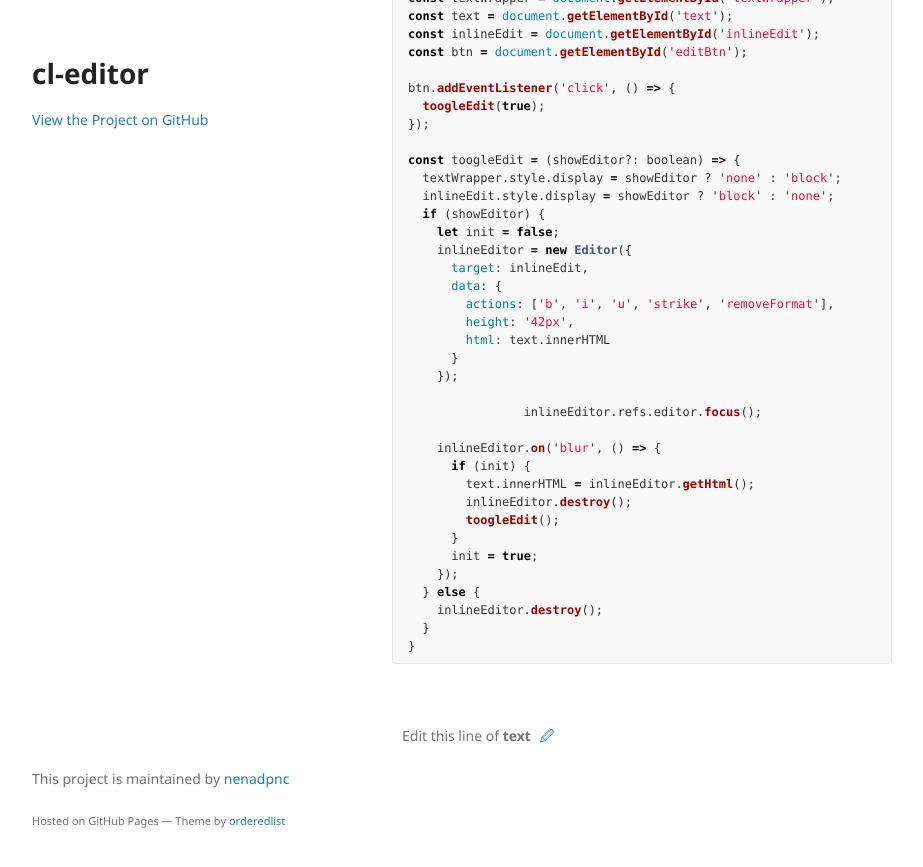
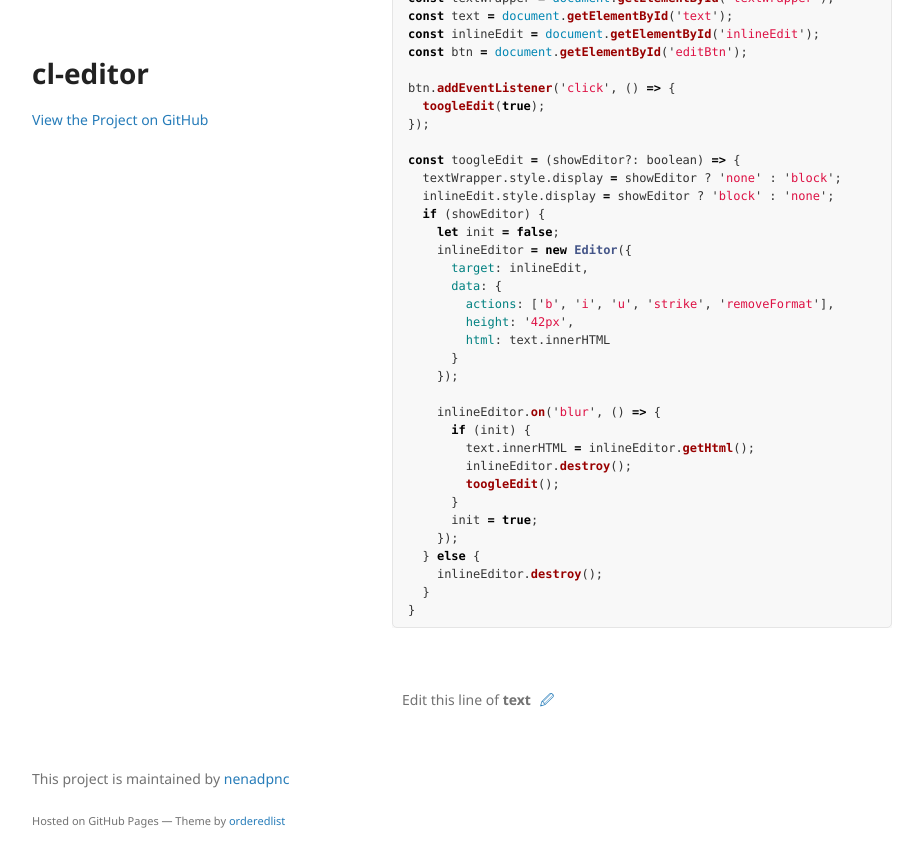
Before and after one commit to nenadpnc/cl-editor, a Jekyll site: the page built from index.md, in a window 1280 px wide and 900 px high, scrolled down 1773 px. Shown: the top 867 px of the window, without its empty margins (178-1101 px from the left). Built offline with Jekyll 4.4.1, drawn with Linux system fonts in a browser that asks for light colours; the repository's description, which GitHub fills in, is left out; our own code applies the rules of GitHub Pages for plain Markdown files.

Commit message:
exemple edit

```diff
--- a/dist/index.dev.js
+++ b/dist/index.dev.js
@@ -1518,7 +1518,6 @@ var toogleEdit = function toogleEdit(showEditor) {
                 html: text.innerHTML
             }
         });
-        inlineEditor.refs.editor.focus();
         inlineEditor.on('blur', function () {
             if (init) {
                 text.innerHTML = inlineEditor.getHtml();
--- a/index.md
+++ b/index.md
@@ -90,8 +90,6 @@ const toogleEdit = (showEditor?: boolean) => {
       }
     });
 
-		inlineEditor.refs.editor.focus();
-
     inlineEditor.on('blur', () => {
       if (init) {
         text.innerHTML = inlineEditor.getHtml();
--- a/src/app.ts
+++ b/src/app.ts
@@ -53,8 +53,6 @@ const toogleEdit = (showEditor?: boolean) => {
 			}
 		});
 
-		inlineEditor.refs.editor.focus();
-
 		inlineEditor.on('blur', () => {
 			if (init) {
 				text.innerHTML = inlineEditor.getHtml();
```
Also changed, not shown: 1 other file.
